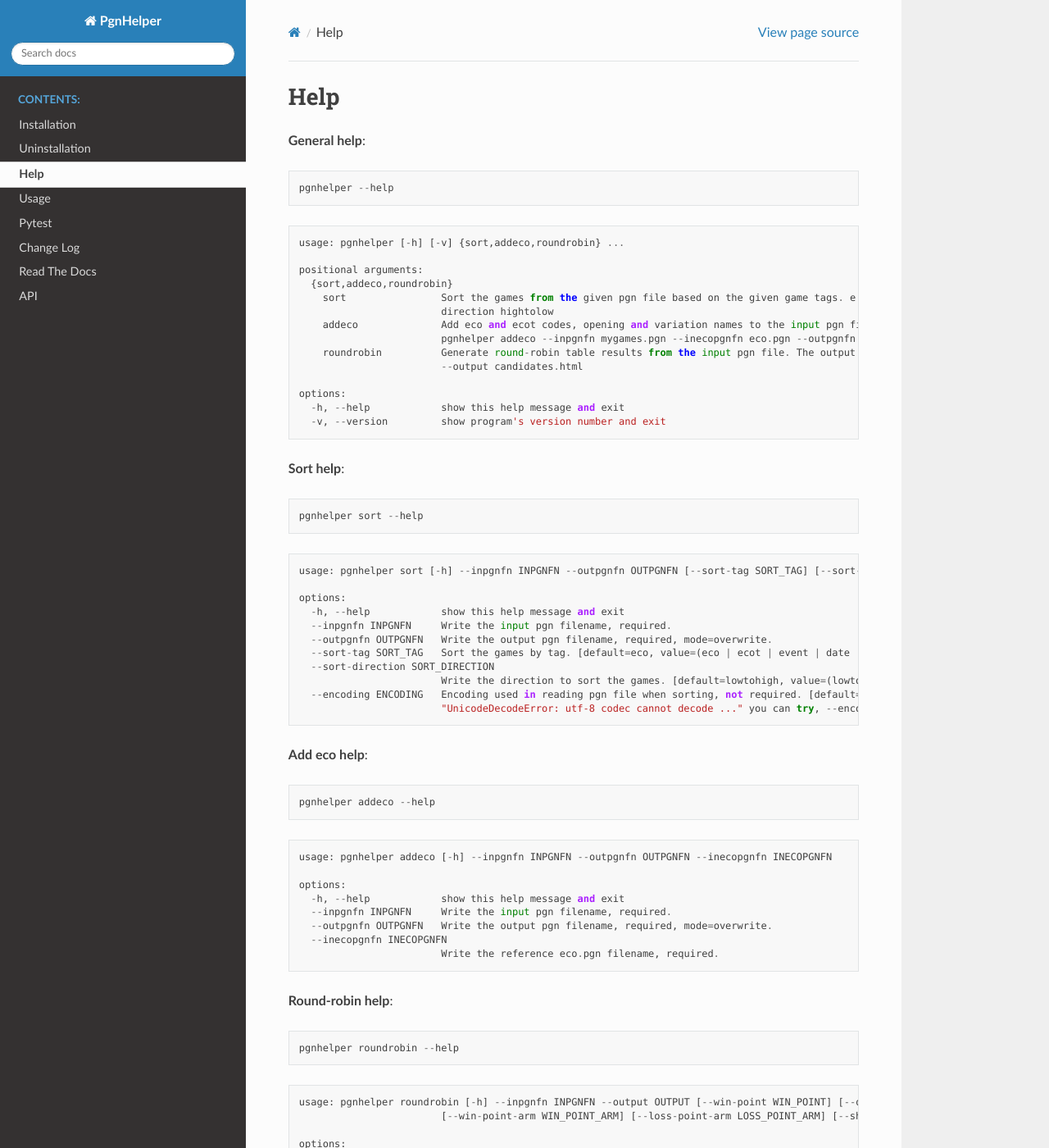
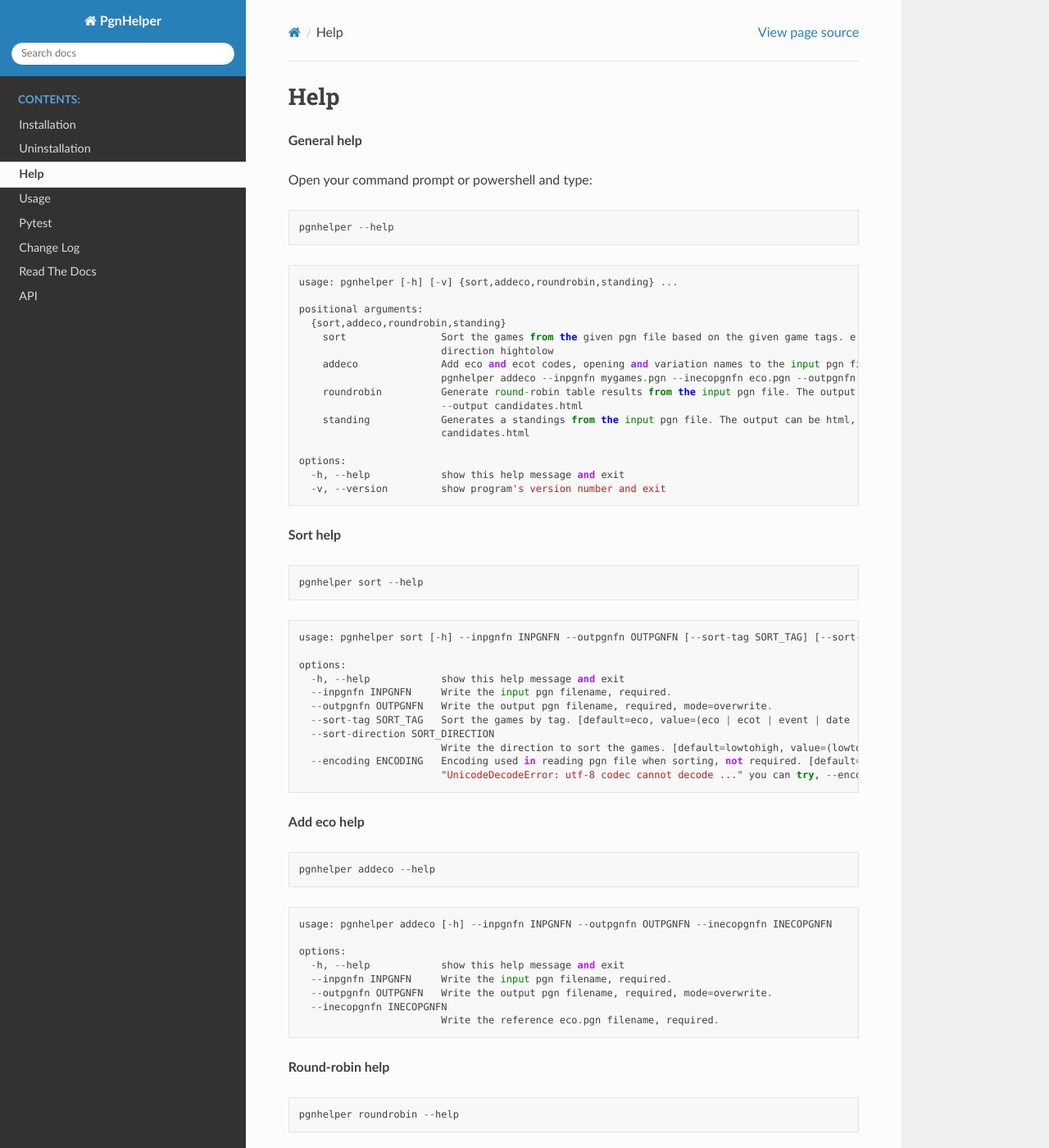
Before and after one commit to fsmosca/pgnhelper, a Sphinx documentation site: the page built from docs/help.rst, in a window 1280 px wide and 1400 px high. Shown: the whole window at 82% size. Built offline with Sphinx 7.4.7 and the Read the Docs theme 2.0.0, drawn with Linux system fonts in a browser that asks for light colours.

Commit message:
Update help.rst

```diff
--- a/docs/help.rst
+++ b/docs/help.rst
@@ -3,30 +3,37 @@
 Help
 =====
 
-**General help**::
+**General help**
+
+Open your command prompt or powershell and type:
+
+::
 
    pgnhelper --help
 
+::
+
+   usage: pgnhelper [-h] [-v] {sort,addeco,roundrobin,standing} ...
+
+   positional arguments:
+     {sort,addeco,roundrobin,standing}
+       sort                Sort the games from the given pgn file based on the given game tags. e.g. pgnhelper sort mygames.pgn --outpgnfn out.pgn --sort-tag opening --sort-
+                           direction hightolow
+       addeco              Add eco and ecot codes, opening and variation names to the input pgn file. The eco, opening etc. are from the given input file eco.pgn. e.g.
+                           pgnhelper addeco --inpgnfn mygames.pgn --inecopgnfn eco.pgn --outpgnfn out.pgn
+       roundrobin          Generate round-robin table results from the input pgn file. The output can be html, csv and txt. e.g. pgnhelper roundrobin --inpgnfn candidates.pgn
+                           --output candidates.html
+       standing            Generates a standings from the input pgn file. The output can be html, csv and txt. e.g. pgnhelper standing --inpgnfn candidates.pgn --output
+                           candidates.html
+
+   options:
+     -h, --help            show this help message and exit
+     -v, --version         show program's version number and exit
+
+
+**Sort help**
 
 ::
-
-    usage: pgnhelper [-h] [-v] {sort,addeco,roundrobin} ...
-
-    positional arguments:
-      {sort,addeco,roundrobin}
-        sort                Sort the games from the given pgn file based on the given game tags. e.g. pgnhelper sort mygames.pgn --outpgnfn out.pgn --sort-tag opening --sort-
-                            direction hightolow
-        addeco              Add eco and ecot codes, opening and variation names to the input pgn file. The eco, opening etc. are from the given input file eco.pgn. e.g.
-                            pgnhelper addeco --inpgnfn mygames.pgn --inecopgnfn eco.pgn --outpgnfn out.pgn
-        roundrobin          Generate round-robin table results from the input pgn file. The output can be html, csv and txt. e.g. pgnhelper roundrobin --inpgnfn candidates.pgn
-                            --output candidates.html
-
-    options:
-      -h, --help            show this help message and exit
-      -v, --version         show program's version number and exit
-
-
-**Sort help**::
 
     pgnhelper sort --help
 
@@ -44,7 +51,9 @@
       --encoding ENCODING   Encoding used in reading pgn file when sorting, not required. [default=utf-8, value=(utf-8 | ISO-8859-1)]. If you encounter an error like
                             "UnicodeDecodeError: utf-8 codec cannot decode ..." you can try, --encoding ISO-8859-1
 
-**Add eco help**::
+**Add eco help**
+
+::
 
     pgnhelper addeco --help
 
@@ -60,7 +69,9 @@
                             Write the reference eco.pgn filename, required.
 
 
-**Round-robin help**::
+**Round-robin help**
+
+::
 
     pgnhelper roundrobin --help
 
```
